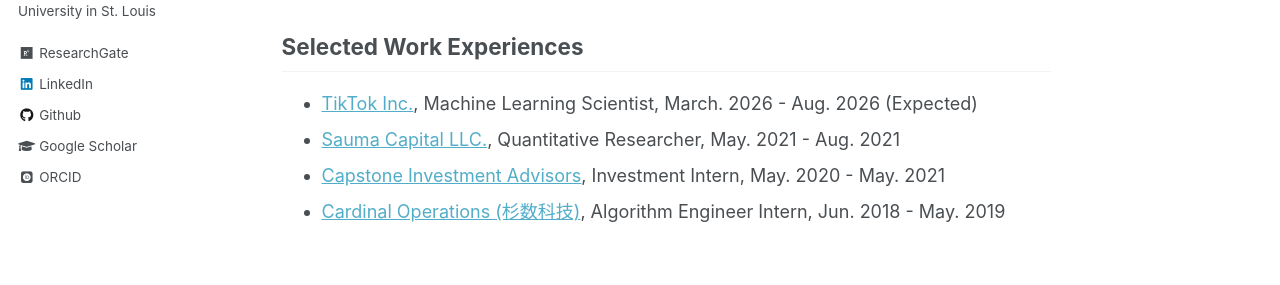
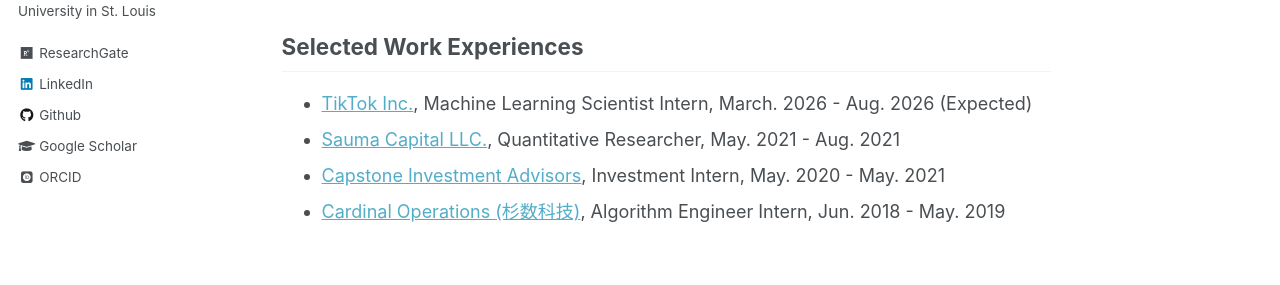
Before and after one commit to iamsikun/iamsikun.github.io, a Jekyll site: the page built from _pages/industry-experience.md, in a window 1280 px wide. Shown: the part 354-639 px from the top of the page. Built offline with Jekyll 4.4.1, drawn with Linux system fonts in a browser that asks for light colours; some web fonts are replaced.

Commit message:
Update industry-experience.md

```diff
--- a/_pages/industry-experience.md
+++ b/_pages/industry-experience.md
@@ -12,7 +12,7 @@
 * [Robust Rolling Regime Detection (R2-RD): A Data-Driven Perspective of Financial Markets](https://papers.ssrn.com/sol3/papers.cfm?abstract_id=4729435#)
 
 ## Selected Work Experiences
-* [TikTok Inc.](https://www.tiktok.com/about?lang=en), Machine Learning Scientist, March. 2026 - Aug. 2026 (Expected)
+* [TikTok Inc.](https://www.tiktok.com/about?lang=en), Machine Learning Scientist Intern, March. 2026 - Aug. 2026 (Expected)
 * [Sauma Capital LLC.](https://www.linkedin.com/company/sauma-capital-llc), Quantitative Researcher, May. 2021 - Aug. 2021
 * [Capstone Investment Advisors](https://www.capstoneco.com/), Investment Intern, May. 2020 - May. 2021
 * [Cardinal Operations (杉数科技)](https://www.shanshu.ai/), Algorithm Engineer Intern,  Jun. 2018 - May. 2019
```
